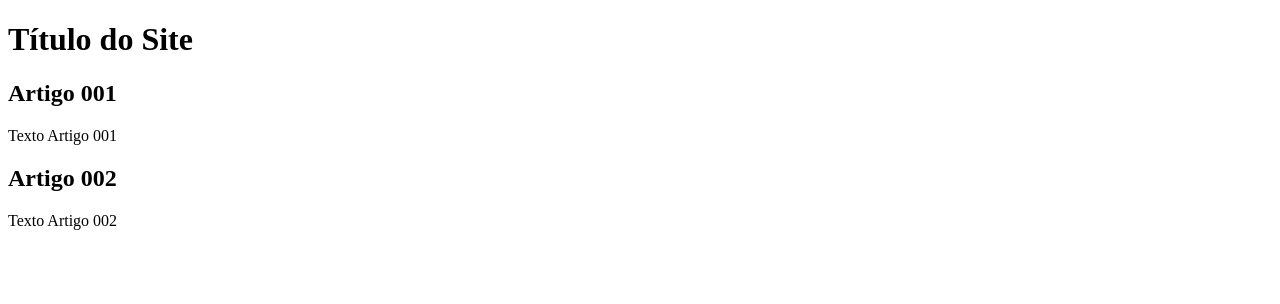
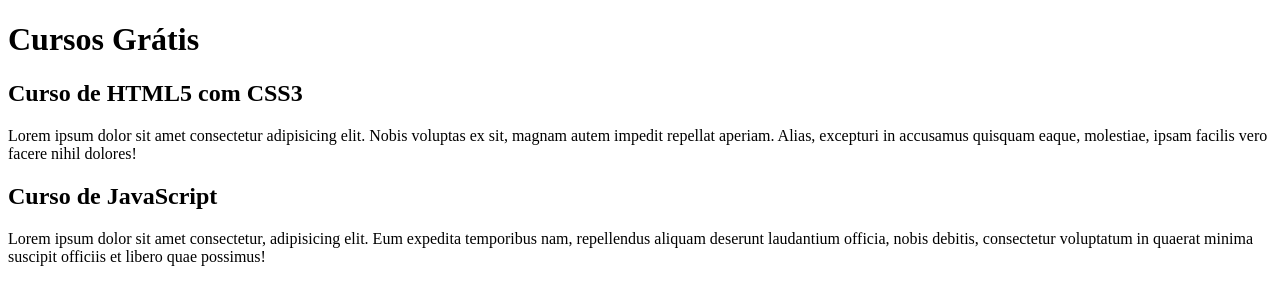
Before and after one commit to ErickLima13/projeto-site, a plain HTML site: page index.html in a window 1280 px wide. Drawn offline with Linux system fonts and the light colour scheme.

Commit message:
comecei a escrever o conteúdo

```diff
--- a/index.html
+++ b/index.html
@@ -9,15 +9,15 @@
 <body>
     <main>
         <header>
-            <h1>Título do Site</h1>
+            <h1>Cursos Grátis</h1>
         </header>
         <article>
-            <h2>Artigo 001</h2>
-            <p>Texto Artigo 001</p>
+            <h2>Curso de HTML5 com CSS3</h2>
+            <p>Lorem ipsum dolor sit amet consectetur adipisicing elit. Nobis voluptas ex sit, magnam autem impedit repellat aperiam. Alias, excepturi in accusamus quisquam eaque, molestiae, ipsam facilis vero facere nihil dolores!</p>
         </article>
         <article>
-            <h2>Artigo 002</h2>
-            <p>Texto Artigo 002</p>
+            <h2>Curso de JavaScript</h2>
+            <p>Lorem ipsum dolor sit amet consectetur, adipisicing elit. Eum expedita temporibus nam, repellendus aliquam deserunt laudantium officia, nobis debitis, consectetur voluptatum in quaerat minima suscipit officiis et libero quae possimus!</p>
         </article>
     </main>
 </body>
```
